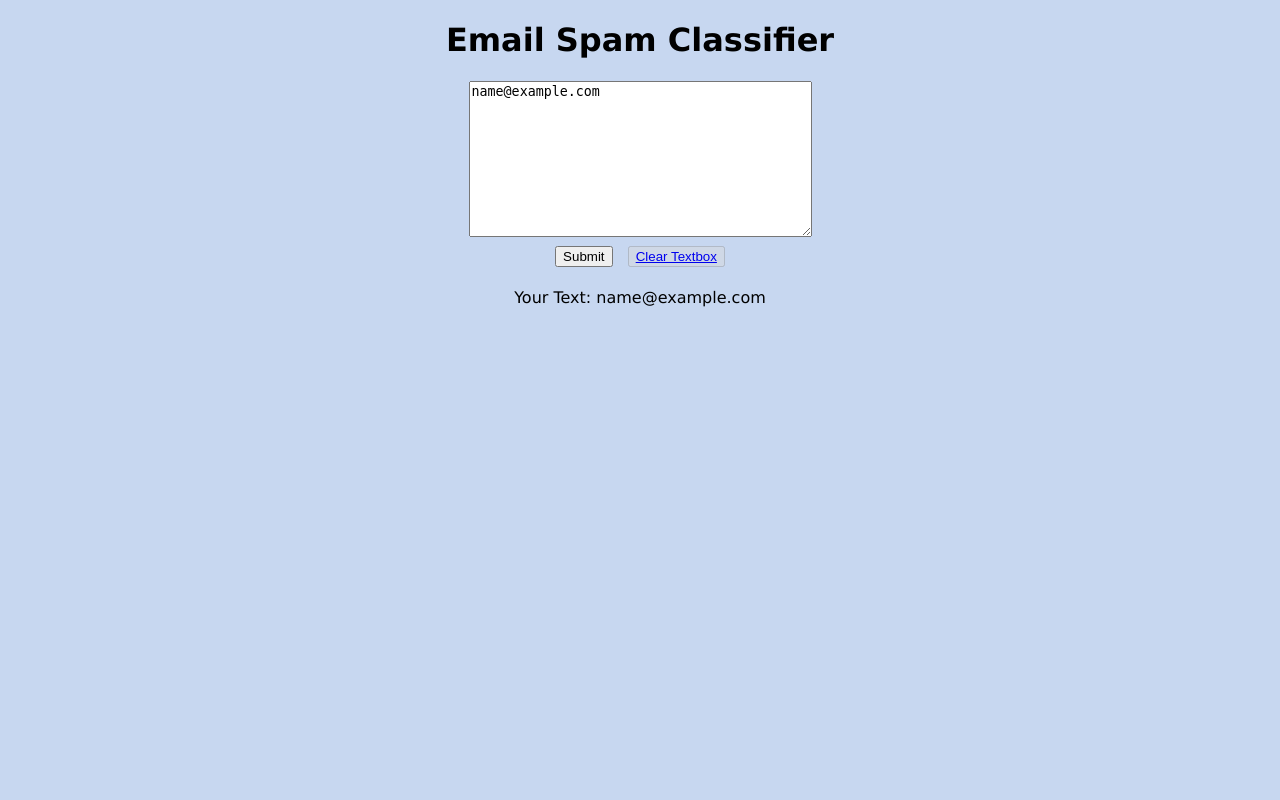
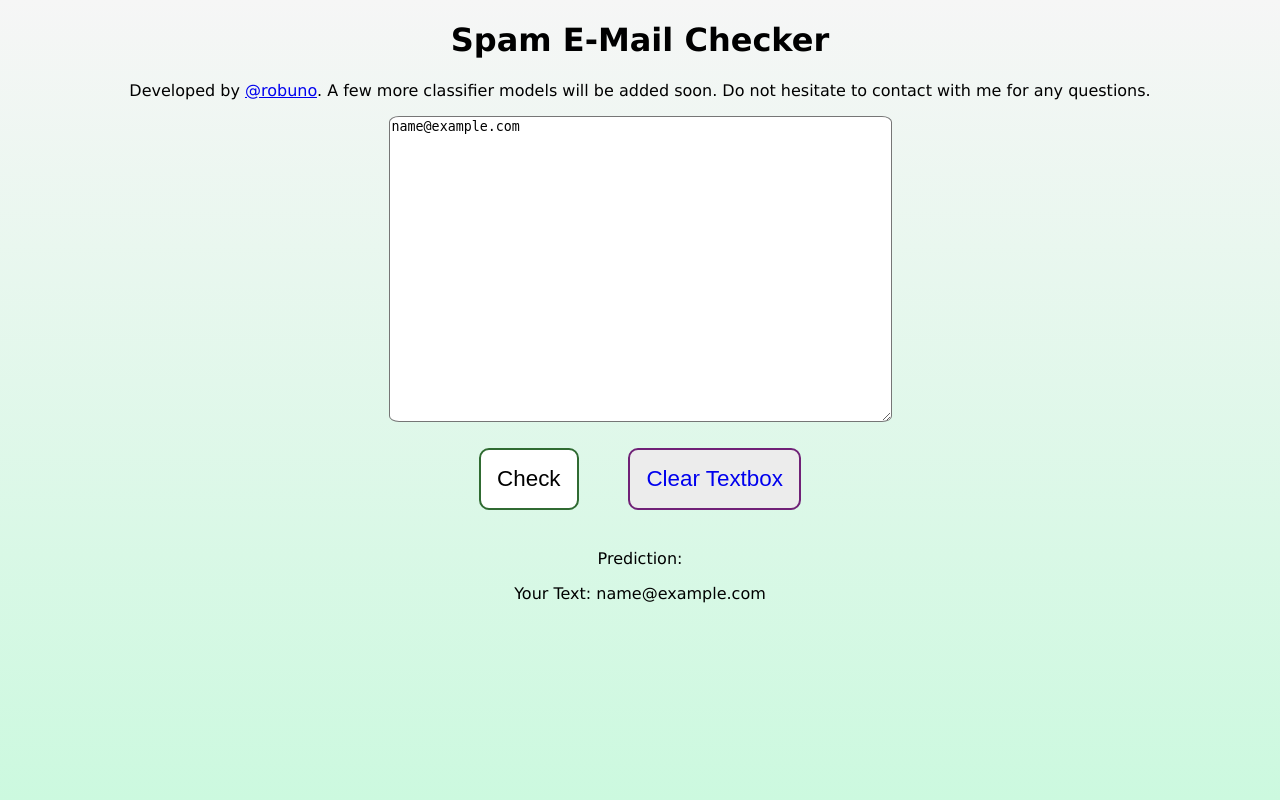
Before and after one commit to robuno/spam-checker, a Flask app: template templates/index.html in a window 1280 px wide. Run offline with Flask 3, Linux system fonts and the light colour scheme; the template is opened without the code that fills it: most values are stand-ins (such as "Sample title", 1, 10 or a date in 2020); parts of the project's set-up code (start-up, migrations or seed data) failed here and were passed over.

Commit message:
update css

```diff
--- /dev/null
+++ b/static/css/style.css
@@ -0,0 +1,89 @@
+html {
+    height: 100%;
+    background: rgb(204,249,223);
+    background: linear-gradient(0deg, rgba(204,249,223,1) 0%, rgba(246,246,246,1) 100%);
+    font-family: Verdana, Geneva, Tahoma, sans-serif;
+}
+
+body {
+    text-align: center;
+
+}
+
+textarea {
+    border-radius: 2%;
+}
+
+button {
+    margin:1.4rem;
+}
+
+.check-button {
+    background-color: white;
+    color: black;
+    font-size: 1.4rem;
+    border: 2px solid #306b32;
+    border-radius: 10px;
+    padding:1rem;
+    transition: 0.4s;
+}
+
+.check-button:hover {
+    background-color: #306b32;
+    color: #fff;
+    font-size: 1.4rem;
+    border: 2px solid #306b32;
+    border-radius: 10px;
+    padding:1rem;
+}
+
+.clear-button {
+    background-color: rgb(236, 236, 236);
+    color: black;
+    font-size: 1.4rem;
+    border: 2px solid #702177;
+    border-radius: 10px;
+    padding:1rem;
+    text-decoration: none;
+    transition: 0.4s;
+}
+
+.clear-button:hover {
+    background-color: #702177;
+    color: #fff;
+    font-size: 1.4rem;
+    border: 2px solid #702177;
+    border-radius: 10px;
+    padding:1rem;
+}
+
+.clear-button:hover a{
+    color: #fff;
+}
+.clear-button a{
+    text-decoration: none;
+  }
+
+.pred-result-spam {
+    margin-left: auto;
+    margin-right: auto;
+    width: 25%;
+    text-align: center;
+    background-color: #fff;
+    border: 5px solid #ff0000;
+    border-radius: 10px;
+    transition: 0.5s;
+    color: #ff0000;
+}
+
+.pred-result-not-spam {
+    margin-left: auto;
+    margin-right: auto;
+    width: 25%;
+    text-align: center;
+    background-color: #fff;
+    border: 5px solid #00ff0d;
+    border-radius: 10px;
+    transition: 0.5s;
+    color: #0d9614;
+}
--- a/templates/index.html
+++ b/templates/index.html
@@ -2,37 +2,40 @@
 <html>
 
 <head>
-    <title>Email Spam Classifier</title>
+    <title>Spam E-Mail Checker</title>
     <link rel= "stylesheet" href= "{{ url_for('static',filename='css/style.css') }}">
 </head>
 
 <body>
-    <h1>Email Spam Classifier</h1>
+    <h1>Spam E-Mail Checker</h1>
+    <p class="intro-myself">Developed by <a href="https://github.com/robuno">@robuno</a>. A few more classifier models will be added soon. Do not hesitate to contact with me for any questions. </p>
     <div>
         <form method="POST" action="/predict">
-            <textarea rows="10" cols="40" name="email-content" placeholder="Enter email here">{{ email }}</textarea>
+            <textarea rows="20" cols="60" name="email-content" placeholder="Enter your email here:">{{ email }}</textarea>
             <div>
-                <button style="margin: 5px">
-                    Submit
-                </button>
-                <button style="margin: 5px" disabled>
-                    <a href="\">Clear Textbox</a>
-                </button>
+                <button class="check-button">Check</button>
+                <button class="clear-button" disabled><a href="\">Clear Textbox</a></button>
                 <!-- <a href="\">Clear Textbox</a> -->
             </div>
         </form>
-        <p id="display">Your Text: {{ email }}</p>
-        <div>
+
+        <div class="pred-result">
+            <p>Prediction:</p>
             {% if prediction %}
-            <p>Prediction:</p>
             {% if prediction == 1 %}
-            <h3 style="color: red">Spam</h3>
+            <div class="pred-result-spam">
+                <h3>Spam</h3>
+            </div>
             {% else %}
-            <h3 style="color: green">Not Spam</h3>
+            <div class="pred-result-not-spam">
+                <h3>Not Spam</h3>
+            </div>
             {% endif %}
             {% endif %}
             <!-- <p id="display"></p> -->
         </div>
+
+        <p id="display">Your Text: {{ email }}</p>
     </div>
 </body>
 
--- a/templates/static/css/style.css
+++ /dev/null
@@ -1,5 +0,0 @@
-body {
-    text-align: center;
-    background-color: #c7d7f0;
-    font-family: Verdana, Geneva, Tahoma, sans-serif;
-}
```
